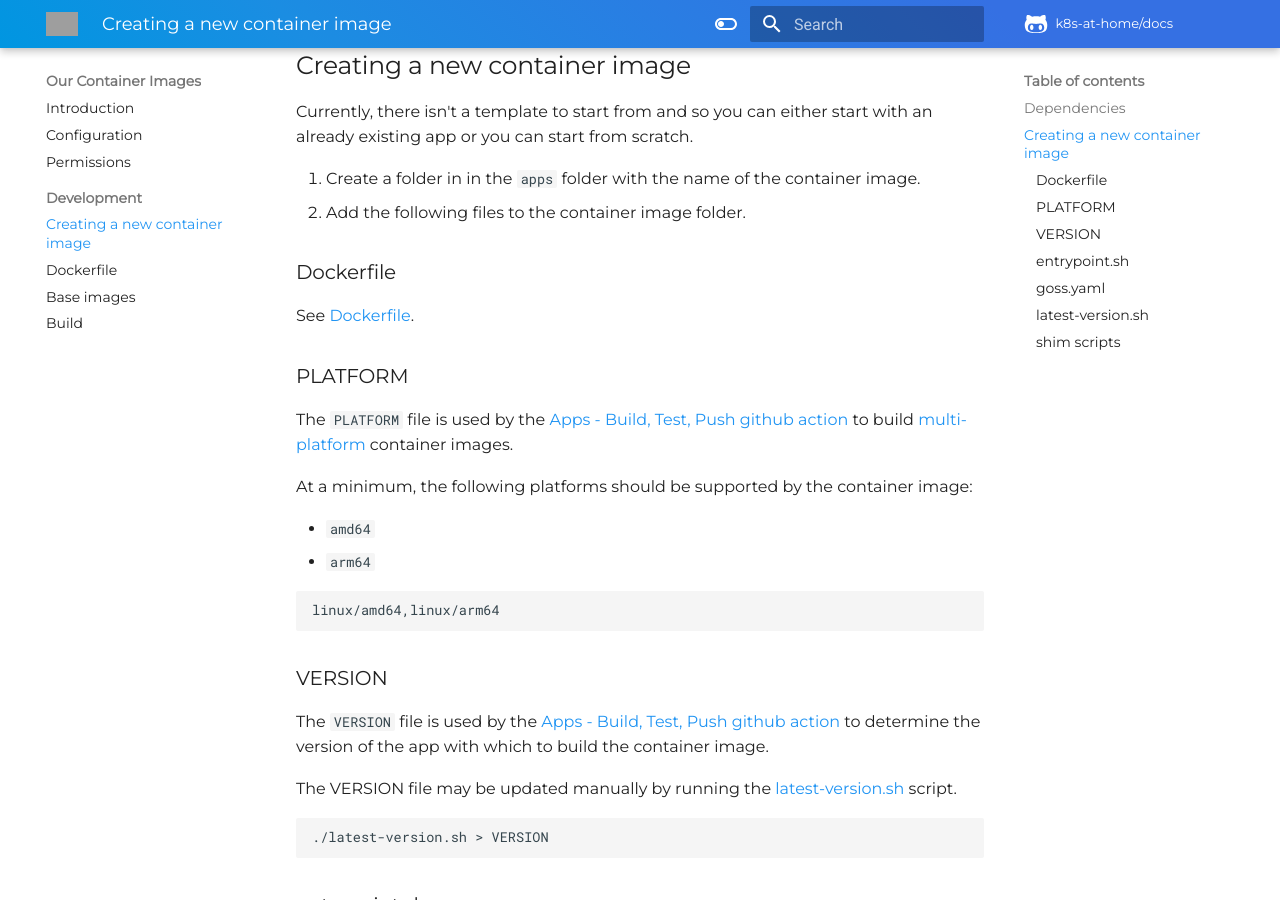
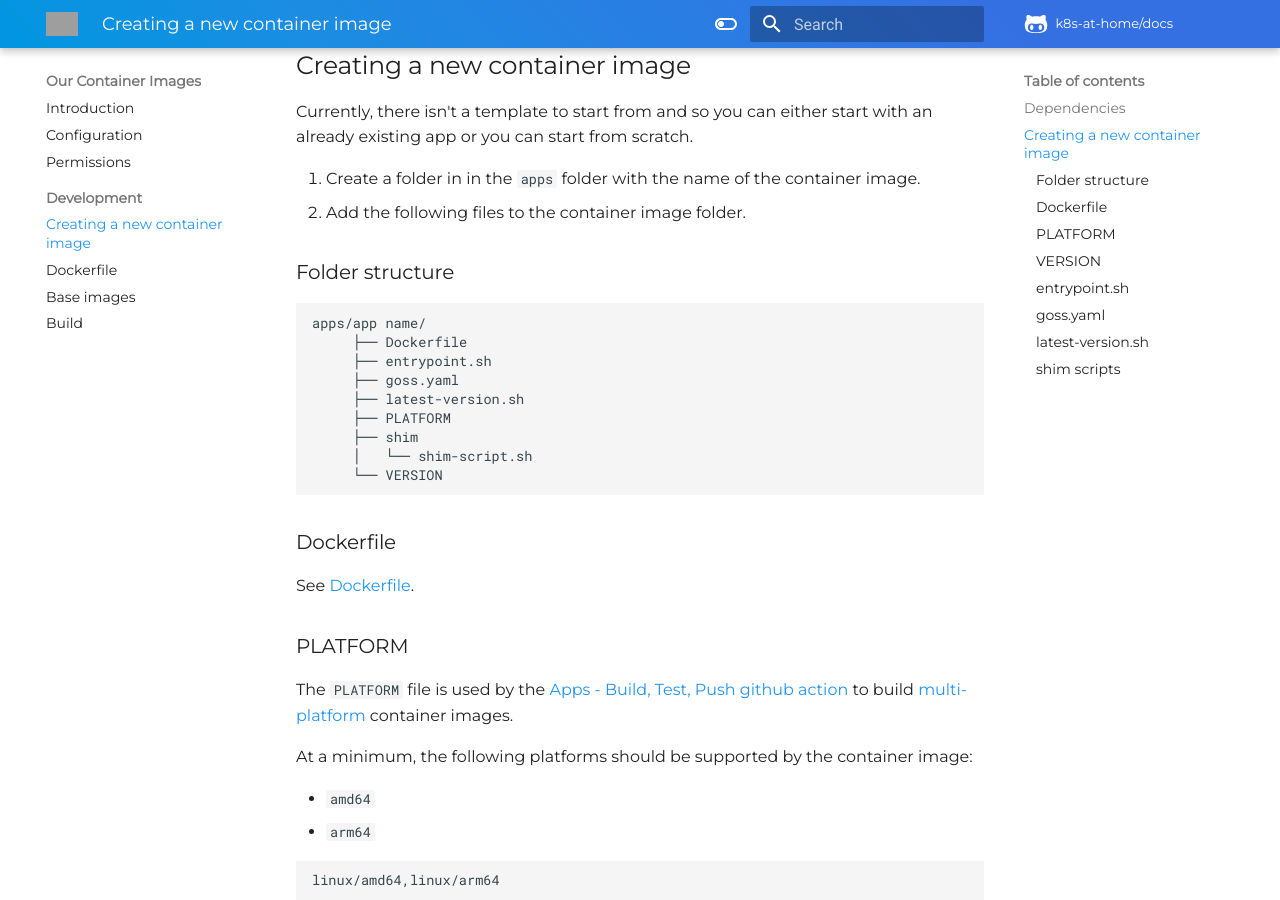
Before and after one commit to nicholaswilde/docs, an MkDocs documentation site: the page built from docs/our-container-images/development/creating-a-new-container-image.md, in a window 1280 px wide and 900 px high, scrolled down 498 px. Built offline with MkDocs 1.6.1 and Material for MkDocs 9.7.7, drawn with Linux system fonts in a browser that asks for light colours; comment, search, counter and statistics services are not loaded; grey boxes are pictures that could not be loaded.

Commit message:
Added Folder structure section
Signed-off-by: Nicholas Wilde <ncwilde43@gmail.com>

````diff
--- a/docs/our-container-images/development/creating-a-new-container-image.md
+++ b/docs/our-container-images/development/creating-a-new-container-image.md
@@ -19,6 +19,20 @@ with an already existing app or you can start from scratch.
 1. Create a folder in in the `apps` folder with the name of the container
 image.
 2. Add the following files to the container image folder.
+
+### Folder structure
+
+```shell
+apps/app name/
+     ├── Dockerfile
+     ├── entrypoint.sh
+     ├── goss.yaml
+     ├── latest-version.sh
+     ├── PLATFORM
+     ├── shim
+     │   └── shim-script.sh
+     └── VERSION
+```
 
 ### Dockerfile
 
````
